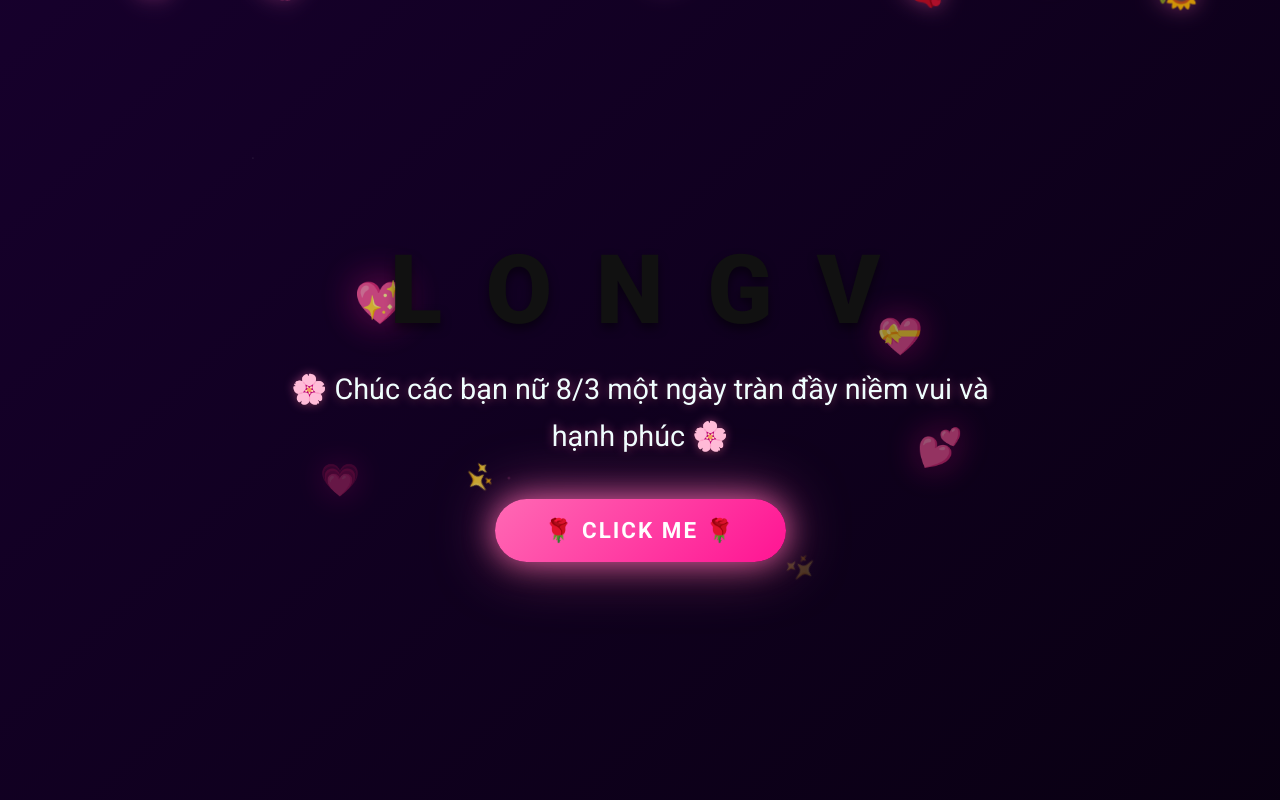
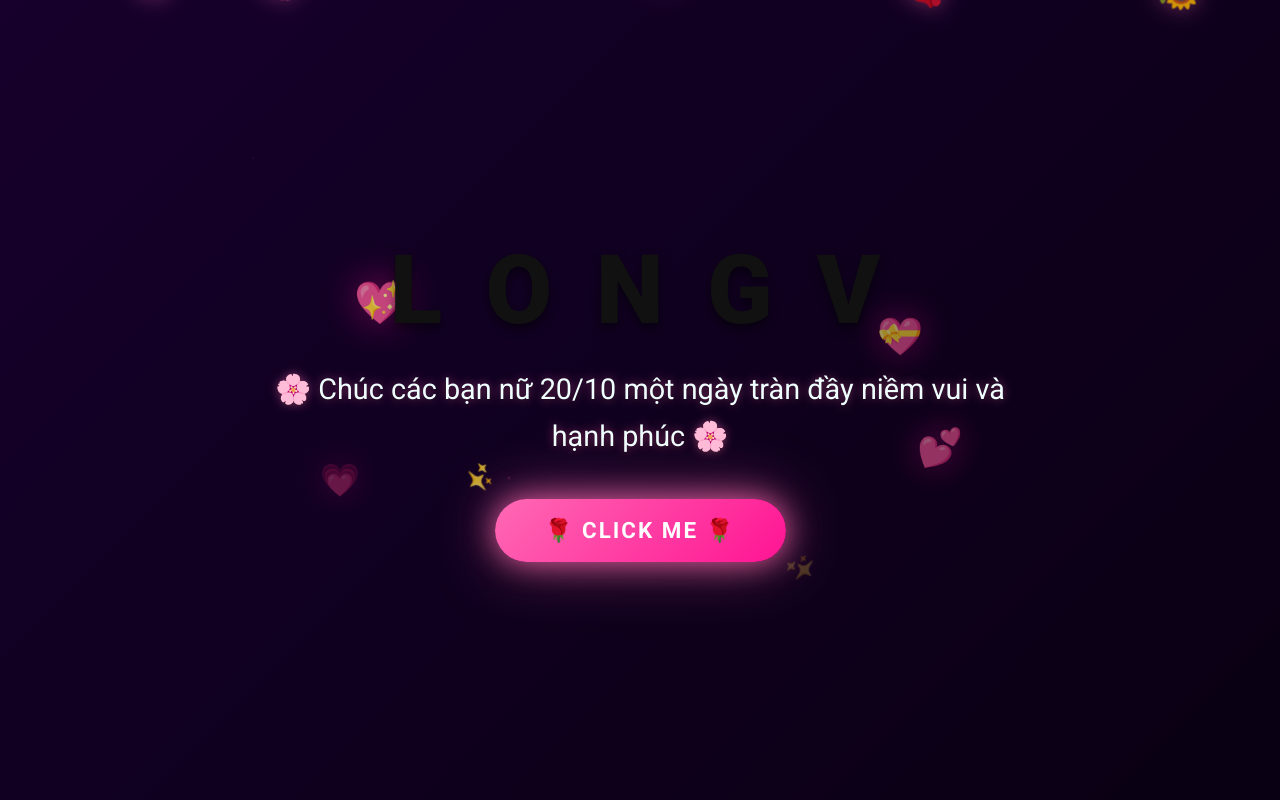
Before and after one commit to longv0208/new_hoa, a plain HTML site: page index.html in a window 1280 px wide. Drawn offline with Linux system fonts and the light colour scheme.

Commit message:
Update index.html

```diff
--- a/index.html
+++ b/index.html
@@ -12,7 +12,7 @@
   <meta name="theme-color" content="#000000">
   <meta property="og:type" content="website">
   <meta property="og:title" content="Flowers 4 U">
-  <meta property="og:description" content="Chúc các bạn nữ 8/3 một ngày tràn đầy niềm vui và hạnh phúc.">
+  <meta property="og:description" content="Chúc các bạn nữ 20/10 một ngày tràn đầy niềm vui và hạnh phúc.">
   <meta property="og:image" content="img/flowers.png">
 </head>
 <body>
@@ -45,7 +45,7 @@
       <span>V</span>
     </div>
     <p class="description">
-      🌸 Chúc các bạn nữ 8/3 một ngày tràn đầy niềm vui và hạnh phúc 🌸
+      🌸 Chúc các bạn nữ 20/10 một ngày tràn đầy niềm vui và hạnh phúc 🌸
     </p>
     <div class="button">
       <a class="btn-primary" href="flower.html?autoplay=1" role="button" aria-label="Xem hoạt ảnh hoa">
```
